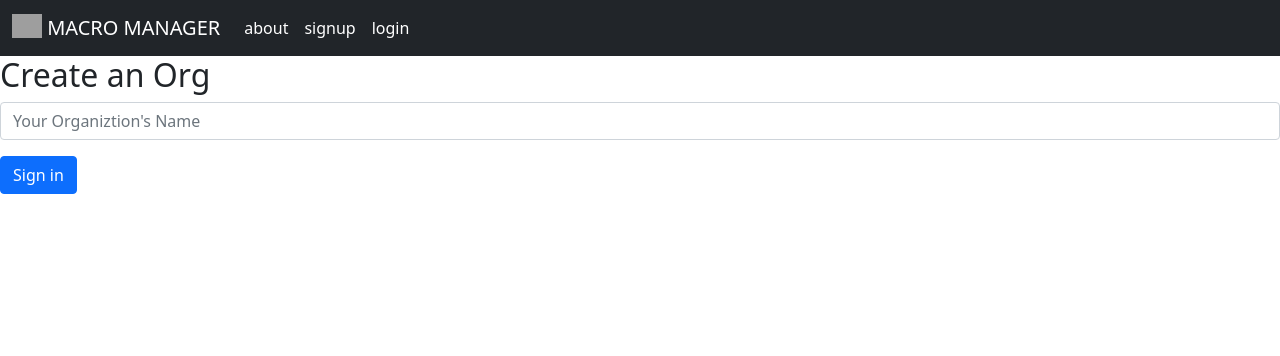
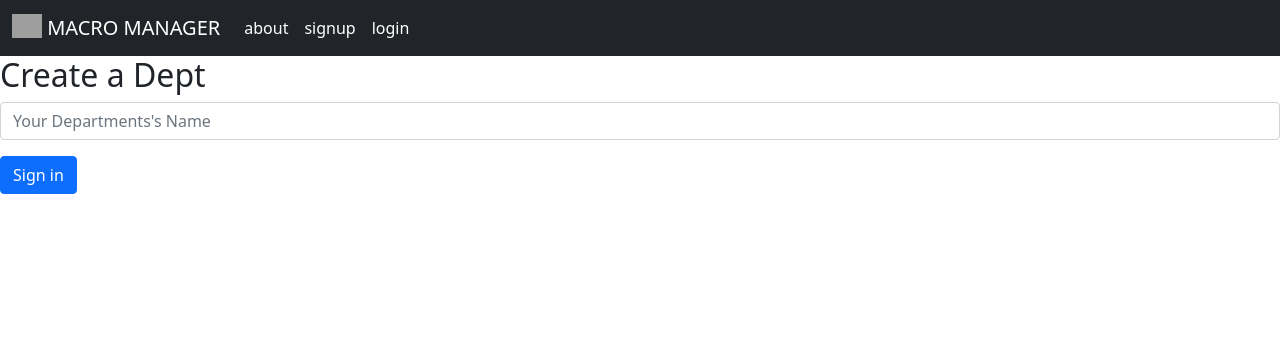
Before and after one commit to erictau/macromanager, a Django app: template main_app/templates/departments/department_form.html in a window 1280 px wide. Shown: the top 356 px of the page. Run offline with Django 4.2, Linux system fonts and the light colour scheme; the template is opened without the code that fills it, so the values that code supplies are empty; grey boxes are pictures that could not be loaded.

Commit message:
commit before pull

```diff
--- a/main_app/templates/departments/department_form.html
+++ b/main_app/templates/departments/department_form.html
@@ -6,21 +6,22 @@
 {% csrf_token %}
 {% for dept in department_list %}
 
-    <a href="{% url 'department_index' org.id %}">
+    <a href="{% url 'department_detail' org.id %}">
         <div class="card">
             <div class="card-body">
-              Organization: {{ org.name }}
+              Department: {{ dept.name }}
             </div>
         </div>
     </a>
 
 {% endfor %}
 
-<h2>Create an Org</h2>
+<h2>Create a Dept</h2>
 
+<form action="departments_create">
 <div class="row g-3">
     <div class="col">
-      <input type="text" class="form-control" placeholder="Your Organiztion's Name" aria-label="name">
+      <input type="text" class="form-control" placeholder="Your Departments's Name" aria-label="name">
     </div>
 
     <div class="col-12">
--- a/main_app/templates/organizations/organization_form.html
+++ b/main_app/templates/organizations/organization_form.html
@@ -20,7 +20,7 @@
 <form method='POST' action='{% url "organizations_create" %}'>
 {{ org_form.as_p }}
 {% csrf_token %}
-<input type="submit" value="Create Orgaization" class="btn">
+<input type="submit" value="Create Orgaization" class="btn btn-primary">
 </form>
 
 {% endblock %}
```
